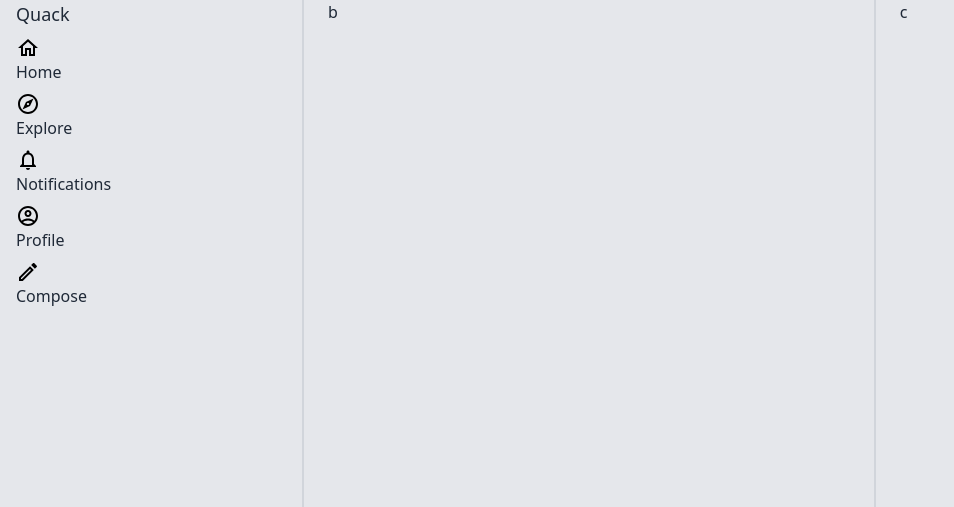
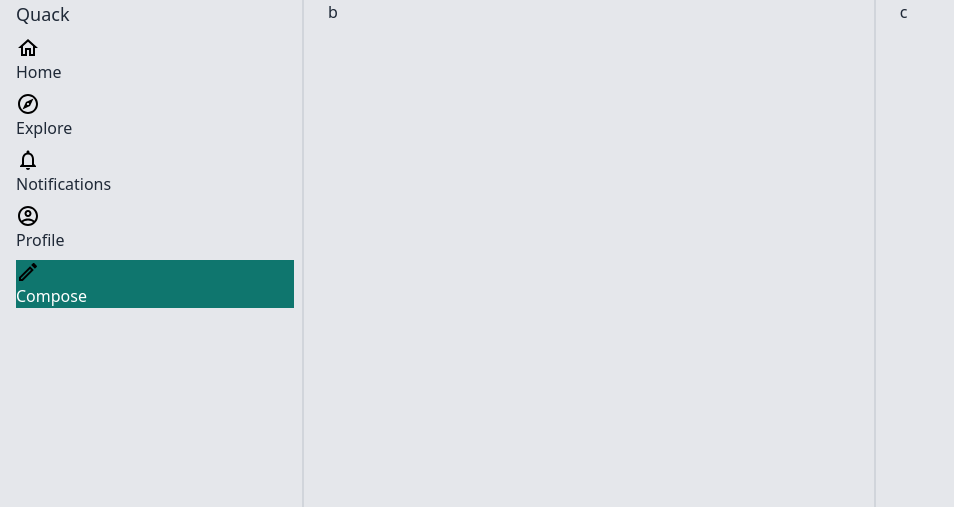
Before and after one commit to ar363/twitclone, a Django app: page /home/ in a window 1280 px wide. Shown: the top 507 px of the page, without its empty margins (0-954 px from the left). Run offline with Django 4.2, Linux system fonts and the light colour scheme; the visitor is signed in with stand-in values (Sample User, id 1); some libraries are stand-ins or nearby versions.

Commit message:
style compose button as primary cta

```diff
--- a/twitclone/templates/twitclone/partials/sidebar.html
+++ b/twitclone/templates/twitclone/partials/sidebar.html
@@ -45,7 +45,7 @@
             </div>
             <div class="nav-link__text">Profile</div>
         </a>
-        <a href="/home/" class="nav-link nav-link--primary">
+        <a href="/home/" class="nav-link bg-teal-700 text-white hover:bg-teal-600">
             <div class="nav-link__icon">
 
                 <svg xmlns="http://www.w3.org/2000/svg" height="24" viewBox="0 0 24 24" width="24">
```
